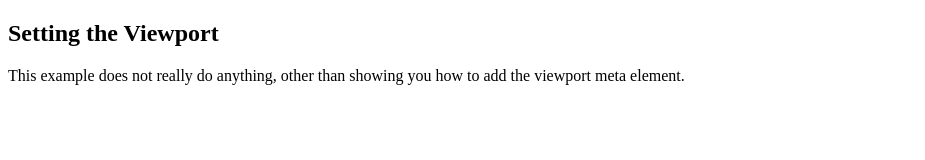
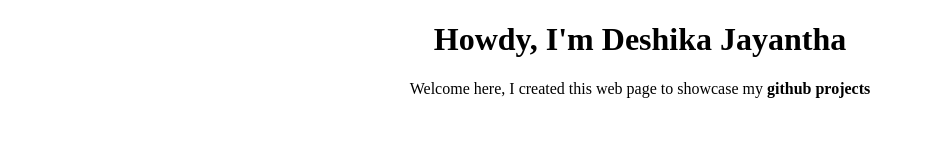
Before and after one commit to deshikaj/deshikaj.github.io, a plain HTML site: page index.html in a window 1280 px wide. Shown: the whole page, without its empty margins (0-925 px from the left). Drawn offline with Linux system fonts and the light colour scheme.

Commit message:
index.html

```diff
--- a/index.html
+++ b/index.html
@@ -2,11 +2,14 @@
 <html>
 <head>
 <meta name="viewport" content="width=device-width, initial-scale=1.0">
+<title>Deshika Jayantha Github Projects</title>
 </head>
 <body>
+<center>
 
-<h2>Setting the Viewport</h2>
-<p>This example does not really do anything, other than showing you how to add the viewport meta element.</p>
+<h1>Howdy, I'm Deshika Jayantha</h1>
+<p>Welcome here, I created this web page to showcase my <b>github projects</b></p>
 
+</center>
 </body>
 </html>
```
